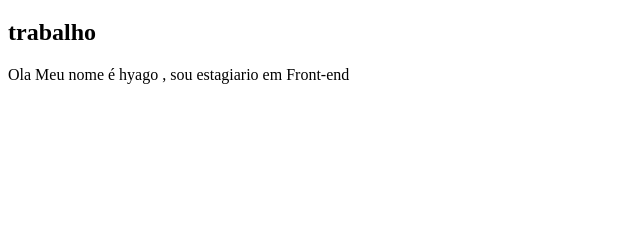
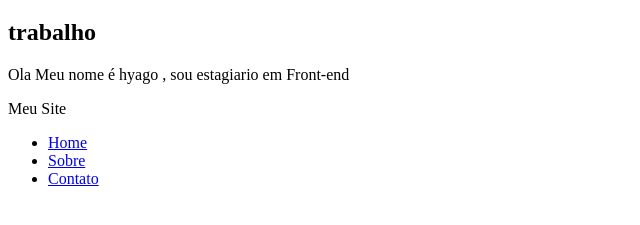
Before and after one commit to hyagotsaky/teste, a plain HTML site: page index.html in a window 1280 px wide. Shown: the part 61-286 px from the top of the page, without its empty margins (0-640 px from the left). Drawn offline with Linux system fonts and the light colour scheme.

Commit message:
Novo Menu

```diff
--- a/index.html
+++ b/index.html
@@ -11,6 +11,14 @@
 
       <h2>trabalho</h2>
         <p>Ola Meu nome é hyago , sou estagiario em Front-end</p>
+        Meu Site
+
+            <ul>
+                <li><a href="index.html">Home</a></li>
+                <li><a href="sobre.html">Sobre</a></li>
+                <li><a href="contato.html">Contato</a></li>
+            </ul>
+
 
 
 
```
